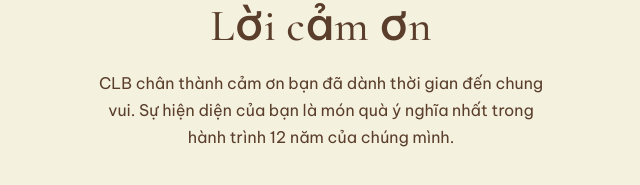
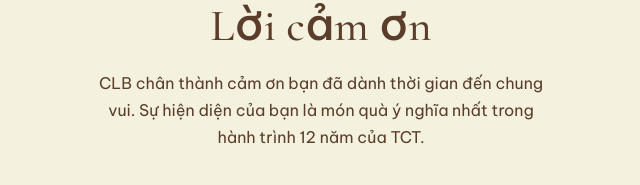
Before and after one commit to Thiepmoisinhnhat12tuoiTCT/SINHNHATTCT12TUOI, a plain HTML site: page index.html in a window 1280 px wide. Shown: the part 3192-3377 px from the top of the page, 319-959 px from the left. Drawn offline with nearby package versions, Linux system fonts and the light colour scheme.

Commit message:
đổi từ

```diff
--- a/index.html
+++ b/index.html
@@ -268,7 +268,7 @@ const CONFIG = {
   hosts: [],    // tuỳ chọn, ví dụ: [{ name: "Họ và tên", role: "Chủ nhiệm", photo: "a.jpg" }]
   program: [],  // tuỳ chọn, ví dụ: [{ time: "17:30", title: "Đón khách" }]
   album: [],    // tuỳ chọn, ví dụ: ["1.jpg", "2.jpg"]
-  thanks: "CLB chân thành cảm ơn bạn đã dành thời gian đến chung vui. Sự hiện diện của bạn là món quà ý nghĩa nhất trong hành trình 12 năm của chúng mình.",
+  thanks: "CLB chân thành cảm ơn bạn đã dành thời gian đến chung vui. Sự hiện diện của bạn là món quà ý nghĩa nhất trong hành trình 12 năm của TCT.",
 qrImage: "qr code.jpeg",
 qrInfo: "NGUYEN PHUONG GIANG – Trưởng ban TCHC - TECHCOMBANK – 8926 2766 88",
   rsvpEndpoint: "",    // link Formspree / Google Apps Script; để trống sẽ mở email bên dưới
```
